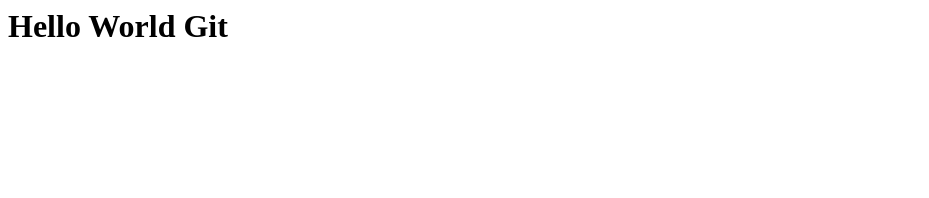
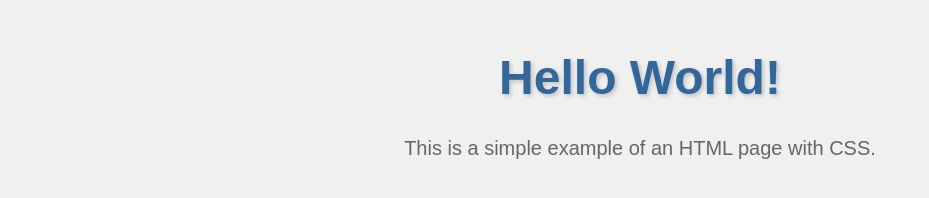
Before and after one commit to vmusikara/git_example_workflow, a plain HTML site: page index.html in a window 1280 px wide. Shown: the whole page, without its empty margins (0-929 px from the left). Drawn offline with Linux system fonts and the light colour scheme.

Commit message:
Add CSS to HTML

```diff
--- a/index.html
+++ b/index.html
@@ -1 +1,29 @@
-<html><head><title>Simple Webpage</title></head><body><h1>Hello World Git</h1></body></html>
+<!DOCTYPE html>
+<html lang="en">
+<head>
+    <meta charset="UTF-8">
+    <meta name="viewport" content="width=device-width, initial-scale=1.0">
+    <title>Hello World Page</title>
+    <style>
+        body {
+            font-family: Arial, sans-serif;
+            text-align: center;
+            background-color: #f0f0f0;
+            margin-top: 50px;
+        }
+        h1 {
+            color: #336699;
+            font-size: 48px;
+            text-shadow: 2px 2px 4px rgba(0, 0, 0, 0.2);
+        }
+        p {
+            color: #666666;
+            font-size: 20px;
+        }
+    </style>
+</head>
+<body>
+    <h1>Hello World!</h1>
+    <p>This is a simple example of an HTML page with CSS.</p>
+</body>
+</html>
```
